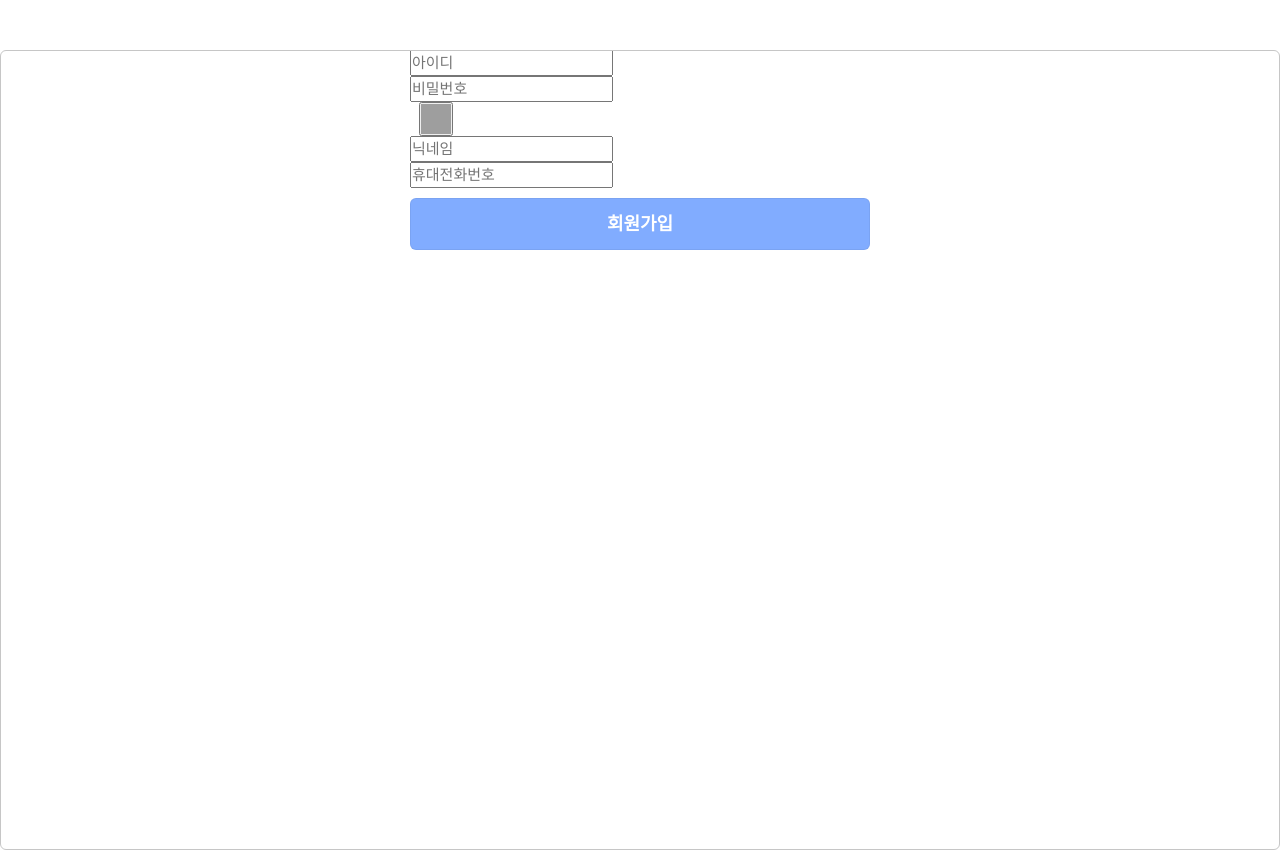
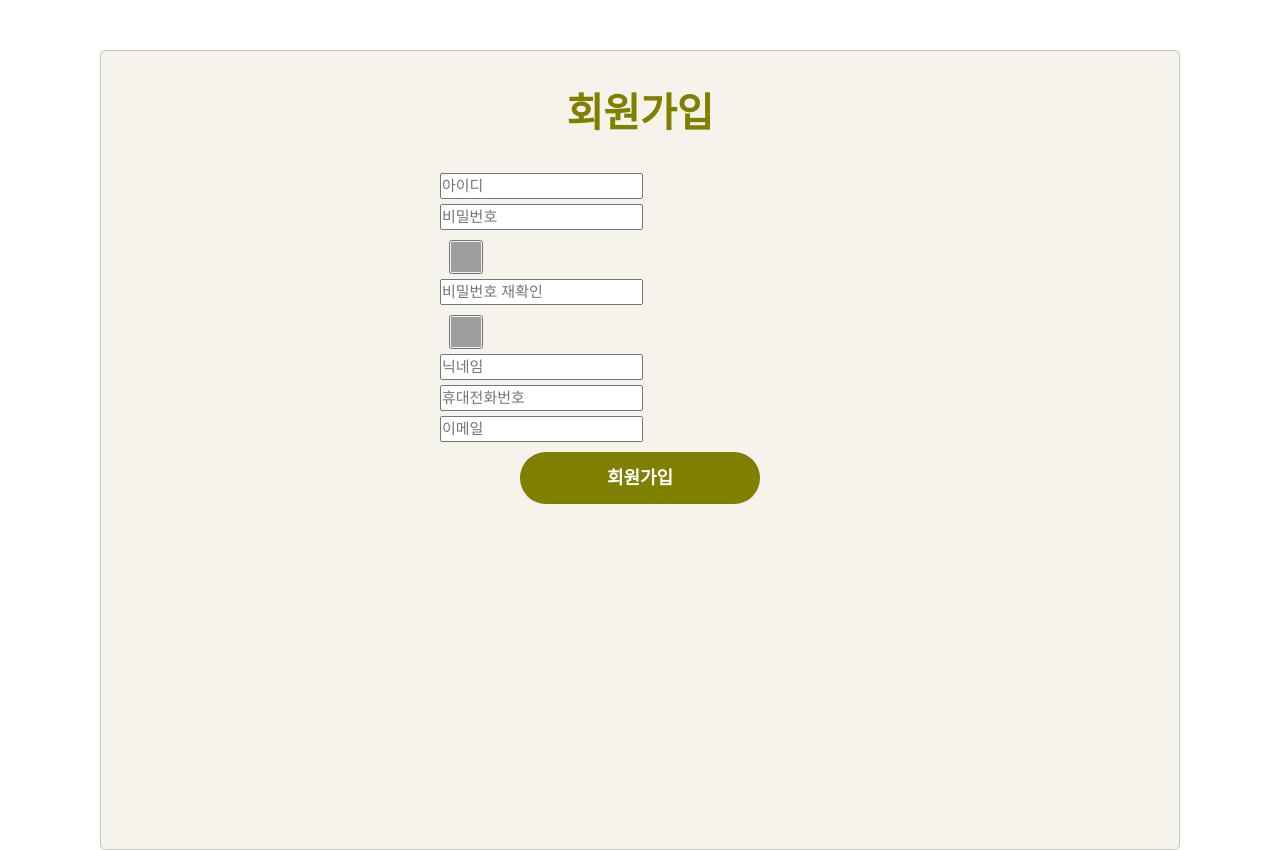
Before and after one commit to hwan12321/fe-vitabuddy, a React (Create React App) app: page /Join in a window 1280 px wide. Built offline with nearby package versions, Linux system fonts and the light colour scheme; grey boxes are pictures that could not be loaded.

Commit message:
첫번째

```diff
--- a/src/routes/Join.module.scss
+++ b/src/routes/Join.module.scss
@@ -1,4 +1,14 @@
 @charset "utf-8";
+
+html {
+  background-color: #ffffff;
+}
+
+body {
+  background-color: #f5f3eb;
+  margin-right: 100px;
+  margin-left: 100px;
+}
 
 .form {
   display: flex;
@@ -7,10 +17,20 @@
   flex-direction: column;
   margin-top: 50px;
   margin-bottom: 50px;
+  font-size: 25px;
+  align-items: center;
 
+  h1 {
+    font-size: 40px;
+    text-align: center;
+    font-weight: bold;
+    color: #808000;
+    margin-top: 40px;
+    margin-bottom: 30px;
+  }
   & > div {
     box-sizing: border-box;
-    width: 460px;
+    width: 400px;
   }
 }
 
@@ -109,6 +129,12 @@
 }
 
 .wrapper_password {
+  &::before {
+    background-position: -310px 0;
+  }
+}
+
+.wrapper_confirm_password {
   &::before {
     background-position: -310px 0;
   }
@@ -293,14 +319,15 @@
 }
 
 .btn_submit {
-  width: 460px;
+  width: auto;
+  padding: 0px 80px;
 
   input {
     width: 100%;
     padding: 14px 0;
-    border-radius: 6px;
+    border-radius: 50px;
     border: 1px solid rgba(0, 0, 0, 0.05);
-    background: #81acff;
+    background: #808000;
     font-size: 18px;
     font-weight: 700;
     line-height: 22px;
--- a/src/routes/Join.tsx
+++ b/src/routes/Join.tsx
@@ -5,8 +5,10 @@ import classnames from "classnames";
 import { useNavigate } from "react-router-dom";
 
 const Join = () => {
+  const [jointitle, setJointitle] = useState<string>("회원가입");
   const [username, setUsername] = useState<string>("");
   const [password, setPassword] = useState<string>("");
+  const [confirmPassword, setConfirmPassword] = useState<string>("");
   const [phone, setPhone] = useState("");
   const [nickname, setNickname] = useState<string>("");
   const [email, setEmail] = useState<string>("");
@@ -18,12 +20,15 @@ const Join = () => {
 
   const [isUsernameValid, setIsUsernameValid] = useState(true);
   const [isPasswordValid, setIsPasswordValid] = useState(true);
+  const [isConfirmPasswordValid, setIsConfirmPasswordValid] = useState(true);
+  const [isEmailValid, setIsEmailValid] = useState(true);
 
   const [isUsernameFocus, setIsUsernameFocus] = useState(false);
   const [isPasswordFocus, setIsPasswordFocus] = useState(false);
+  const [isConfirmPasswordFocus, setIsConfirmPasswordFocus] = useState(false);
   const [isNicknameFocus, setIsNicknameFocus] = useState(false);
   const [isPhoneFocus, setIsPhoneFocus] = useState(false);
-
+  const [isEmailFocus, setIsEmailFocus] = useState(false);
   const [isSecretPassword, setIsSecretPassword] = useState(true);
 
   const navigate = useNavigate();
@@ -33,7 +38,7 @@ const Join = () => {
   const onSubmit = async (e: any) => {
     e.preventDefault();
     try {
-        const response = await (await fetch("/api/users/register", {
+      const response = await await fetch("/api/users/register", {
         method: "POST",
         headers: {
           "Content-Type": "application/json",
@@ -46,12 +51,11 @@ const Join = () => {
           userPh: phone,
           userZipcode: "01",
           userAddress1: "서울시",
-            userAddress2: "강남구"
-          })
-        }));
+          userAddress2: "강남구",
+        }),
+      });
 
-        if(response.status !== 200) {
-
+      if (response.status !== 200) {
       }
     } catch (err: any) {
       console.log(err);
@@ -135,6 +139,7 @@ const Join = () => {
   return (
     <form onSubmit={onSubmit} className={style.form}>
       <div className={style.input_wrapper}>
+        <h1 className={style.title}>{jointitle}</h1>
         <div
           className={classnames(
             style.wrapper_username,
@@ -185,6 +190,36 @@ const Join = () => {
           </div>
         </div>
         <div
+          className={classnames(
+            style.wrapper_confirm_password,
+            { [style.is_error]: !isConfirmPasswordValid },
+            { [style.is_focus]: isConfirmPasswordFocus }
+          )}
+        >
+          <input
+            onChange={onChange}
+            onFocus={onFocus}
+            name="confirmPassword"
+            type={isSecretPassword ? "password" : "text"}
+            placeholder="비밀번호 재확인"
+            value={confirmPassword}
+            maxLength={20}
+            className={style.input}
+            required
+          />
+          <div className={style.password_info}>
+            <button
+              type="button"
+              className={classnames(style.btn_show, {
+                [style.is_hide]: !isSecretPassword,
+              })}
+              onClick={onClickPasswordShow}
+            >
+              <span className="blind">비밀번호 숨기기</span>
+            </button>
+          </div>
+        </div>
+        <div
           className={classnames(style.wrapper_nickname, {
             [style.is_focus]: isNicknameFocus,
           })}
@@ -216,6 +251,22 @@ const Join = () => {
             value={phone}
           />
         </div>
+        <div
+          className={classnames(style.wrapper_email, {
+            [style.is_focus]: isEmailFocus,
+          })}
+        >
+          <input
+            onChange={onChange}
+            onFocus={onFocus}
+            id="email"
+            name="email"
+            type="email"
+            placeholder="이메일"
+            className={style.input}
+            value={email}
+          />
+        </div>
       </div>
       {requiredMessage !== "" ? (
         <strong className={style.error_text} role="alert">
@@ -227,7 +278,12 @@ const Join = () => {
           {selectedMessage}
         </strong>
       ) : null}
-      <div className={classnames(style.btn_submit, !isUsernameValid || !isPasswordValid && style.is_dimmed)}>
+      <div
+        className={classnames(
+          style.btn_submit,
+          !isUsernameValid || (!isPasswordValid && style.is_dimmed)
+        )}
+      >
         <input type="submit" value={isLoading ? "처리 중 ..." : "회원가입"} />
       </div>
     </form>
```
Lines whose indentation alone changed are shown as unchanged.
